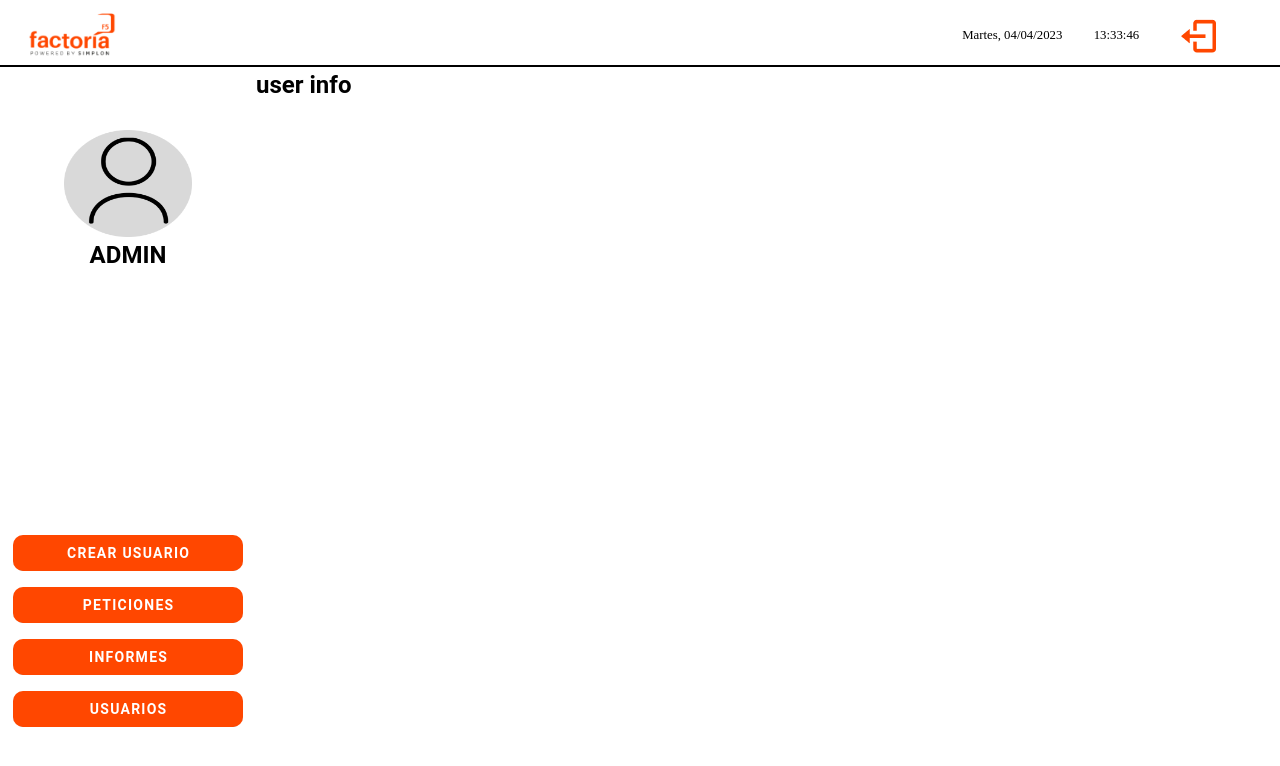
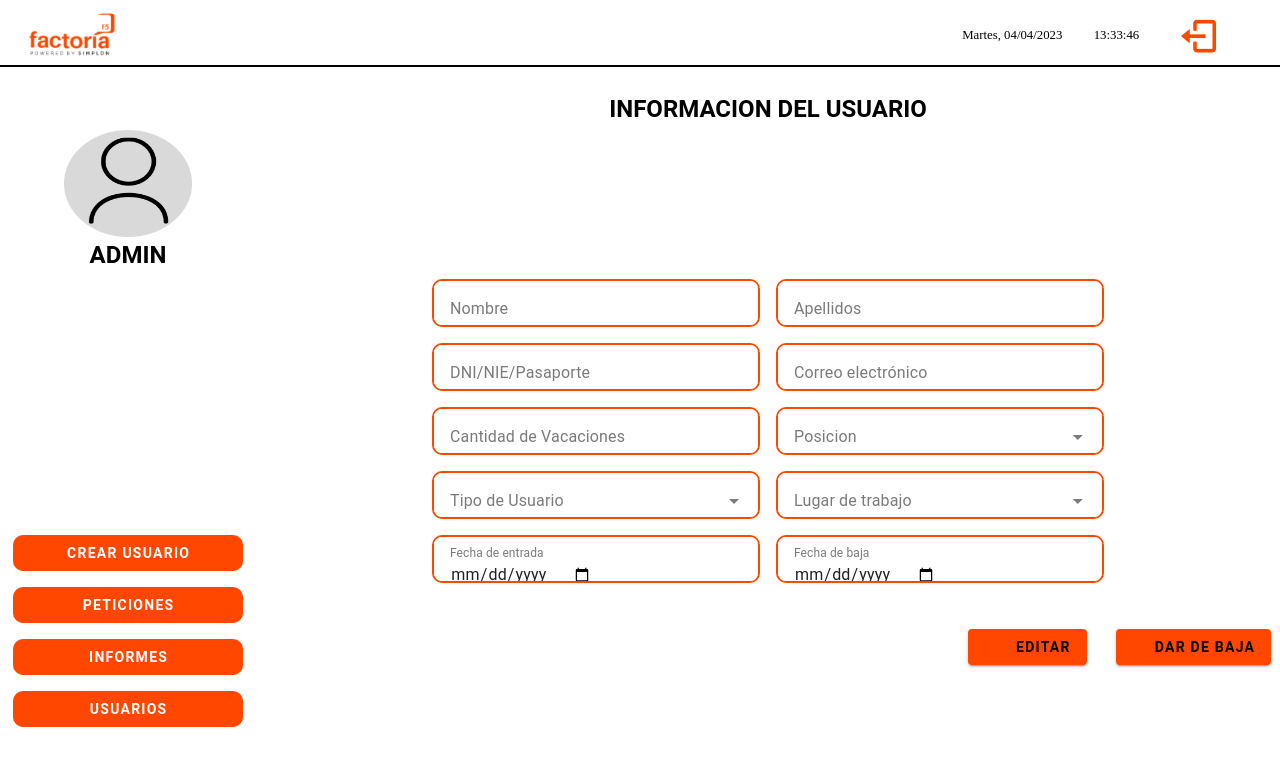
Before and after one commit to RaulMartinezF5/proyecto-vacaciones, a Vue app in the folder src/main/frontend/: page /session/admin/usersDetails in a window 1280 px wide. Shown: the top 766 px of the page. Built offline with nearby package versions, Linux system fonts and the light colour scheme.

Commit message:
fin clase

```diff
--- a/src/main/frontend/src/views/Admin/CreateUserView.vue
+++ b/src/main/frontend/src/views/Admin/CreateUserView.vue
@@ -43,7 +43,8 @@ import ButtonComponent from '../../components/ButtonComponent.vue';
     .button-zone {
         width: 100%;
         display: flex;
-        justify-content: center;
+        justify-content: flex-end;
+
     }
 
     .button {
--- a/src/main/frontend/src/views/Admin/UserInfoView.vue
+++ b/src/main/frontend/src/views/Admin/UserInfoView.vue
@@ -1,11 +1,69 @@
 <script setup>
+import FormComponent from '../../components/FormComponent.vue';
+import ButtonComponent from '../../components/ButtonComponent.vue';
 
 </script>
 
 <template>
-<h1>user info</h1>
+    <h1>INFORMACION DEL USUARIO</h1>
+    <div class="form-wrapper">
+
+
+        <FormComponent />
+
+        <div class=" button-zone">
+            <div class="button-editar">
+                <ButtonComponent :button="'Editar'" />
+            </div>
+            <div class="button-baja">
+                <ButtonComponent :button="'Dar de baja'" />
+            </div>
+        </div>
+    </div>
 </template>
 
 <style scoped lang="scss">
 
+h1 {
+    text-align: center;
+    margin-top: 3vh;
+}
+
+.form-wrapper {
+    width: 100%;
+    height: 90vh;
+    display: flex;
+    flex-direction: column;
+    justify-content: center;
+
+    row-gap: 2vh;
+
+
+
+    .form {
+
+    }
+
+    .button-zone {
+        width: 100%;
+        display: flex;
+        justify-content: flex-end;
+
+
+        .button {
+        width: 80%;
+        margin-top: 2vw;
+        display: flex;
+        justify-content: flex-end;
+        align-items: center;
+        color: black;
+        font-weight: 700;
+        margin: 30px;
+    }
+    }
+
+
+}
+
+
 </style>
```
